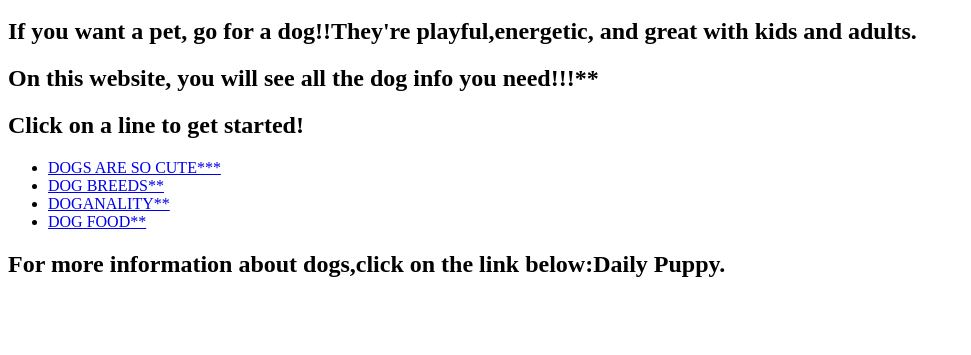
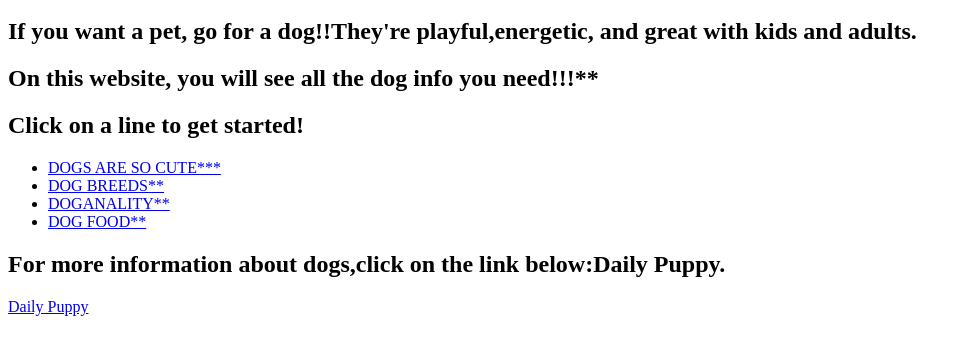
Before and after one commit to GiannaDogs111/GiannaDogs111.github.io, a plain HTML site: page index.html in a window 1280 px wide. Shown: the part 237-592 px from the top of the page, without its empty margins (0-971 px from the left). Drawn offline with Linux system fonts and the light colour scheme.

Commit message:
Update index.html

```diff
--- a/index.html
+++ b/index.html
@@ -19,5 +19,7 @@
 		<li><a class="DOG FOOD" href="dogs.html">DOG FOOD**</a></li>
 	</ul>
 	<h2>For more information about dogs,click on the link below:Daily Puppy.</h2>
+
+		<a href ="https://www.dailypuppy.com/"> Daily Puppy </a>
 	</body>
 	</html>
```
